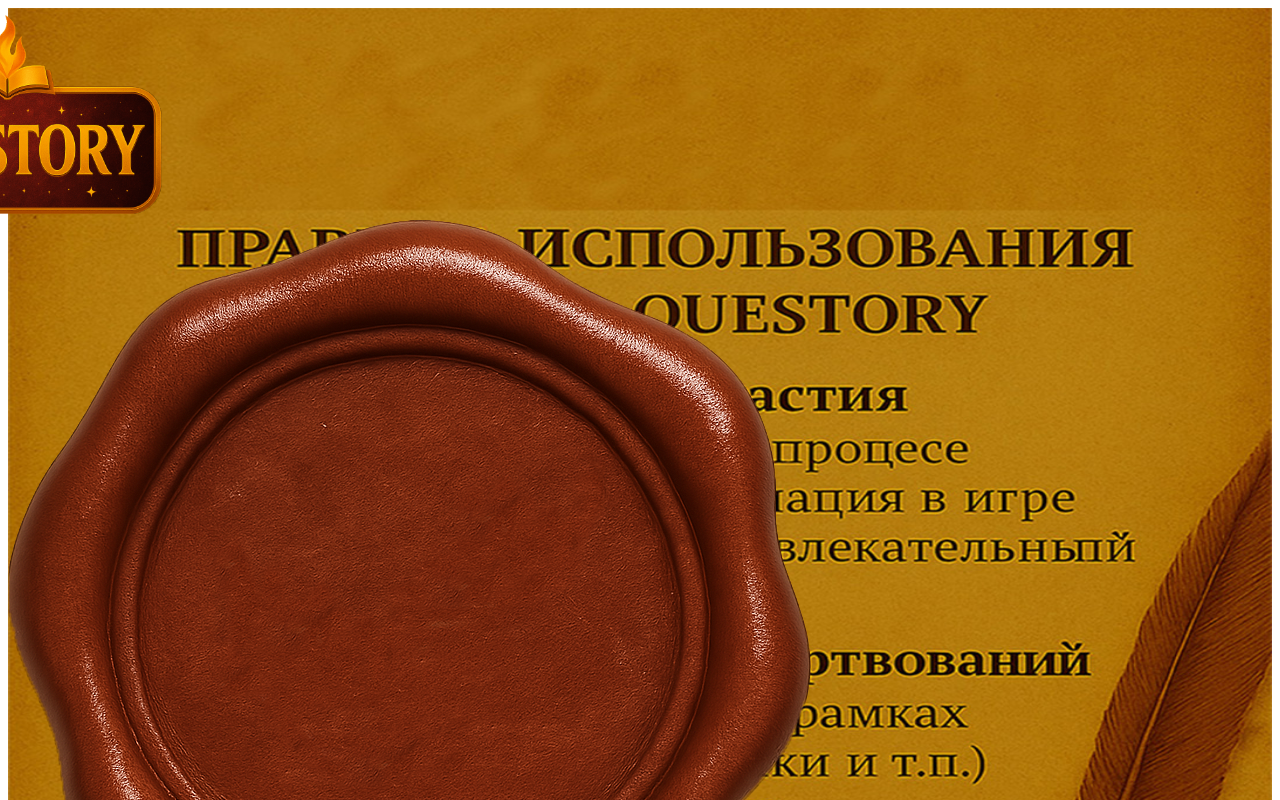
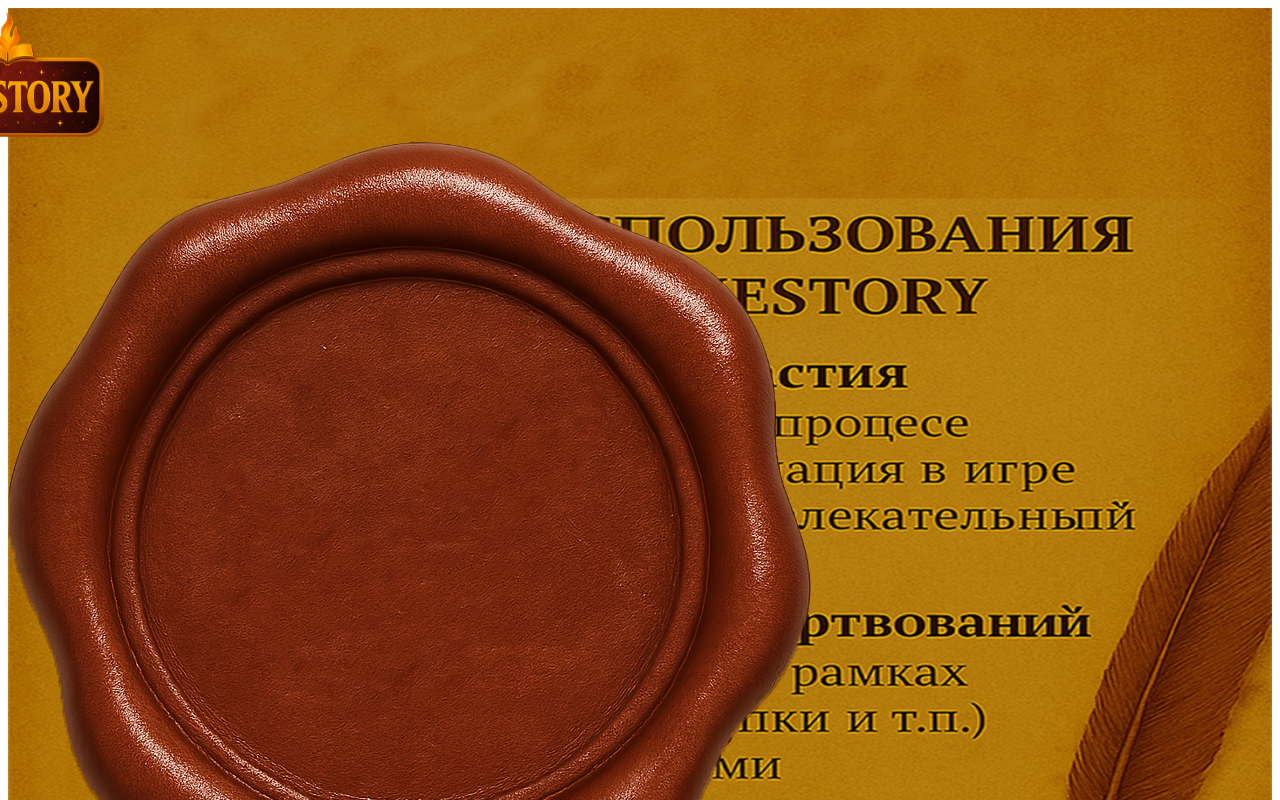
Before and after one commit to SkyPremium/questory-webapp, a React (Vite) app: page /rules in a window 1280 px wide. Shown: the top 800 px of the page. Built offline with nearby package versions, Linux system fonts and the light colour scheme; the HTML template or start-up script is replaced by a standard one.

Commit message:
Add files via upload

```diff
--- a/src/pages/RulesScreen.tsx
+++ b/src/pages/RulesScreen.tsx
@@ -12,8 +12,8 @@
 
   return (
     <div
-      className="w-screen h-screen flex items-center justify-center bg-black"
-      style={{ fontSize: "1.6vw" }} // Базовый масштаб под размер экрана
+      className="w-screen h-screen flex items-center justify-center bg-black overflow-hidden"
+      style={{ fontSize: "1.6vh" }} // Масштаб теперь от высоты экрана
     >
       <div
         className="relative w-[67.5em] h-[120em] overflow-hidden"
```
